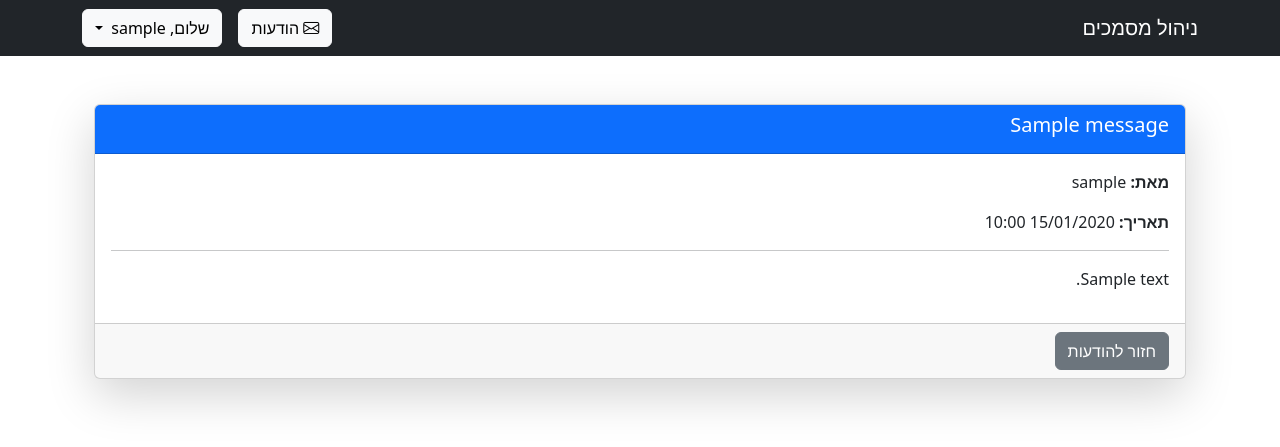
After one commit to lidorbraun/miluimproject, a Flask app: page /message/1 in a window 1280 px wide. The commit adds this page. Shown: the top 447 px of the page. Run offline with Flask 3, Linux system fonts and the light colour scheme; a user stored in the database is signed in; tables that the repository leaves empty hold one stand-in row (values such as "Sample post").

Commit message:
added reports and history

```diff
--- a/routes.py
+++ b/routes.py
@@ -6,6 +6,12 @@ from models import User, db, Document, Request, Message
 from forms import RegistrationForm, LoginForm, UploadForm, UpdatePasswordForm, CommentForm, MessageForm
 from app import app
 import os
+import matplotlib.pyplot as plt
+import io
+import base64
+from datetime import datetime
+from collections import defaultdict
+import matplotlib
 
 
 @app.route("/register", methods=["GET", "POST"])
@@ -245,3 +251,77 @@ def send_message():
         return redirect(url_for("messages"))
 
     return render_template("send_message.html", form=form)
+
+
+@app.route("/message/<int:message_id>")
+@login_required
+def view_message(message_id):
+    message = Message.query.get_or_404(message_id)
+
+    # Ensure the logged-in user is the recipient of the message
+    if message.receiver_id != current_user.id:
+        flash("אין לך גישה להודעה זו.", "danger")
+        return redirect(url_for("messages"))
+
+    # Mark the message as read
+    message.read = True
+    db.session.commit()
+
+    return render_template("view_message.html", message=message)
+
+
+@app.route("/reports")
+@login_required
+def reports():
+    if current_user.role != "Reviewer":
+        flash("Only reviewers can access reports.", "danger")
+        return redirect(url_for("dashboard"))
+
+    # Get all approved and rejected requests
+    approved_requests = Document.query.filter_by(status="Approved").all()
+    rejected_requests = Document.query.filter_by(status="Rejected").all()
+
+    # Process data for graph
+    def count_requests_by_date(requests):
+        data = defaultdict(int)
+        for req in requests:
+            date_key = req.uploaded_at.strftime("%Y-%m-%d")
+            data[date_key] += 1
+        return dict(sorted(data.items()))  # Sort by date
+
+    approved_data = count_requests_by_date(approved_requests)
+    rejected_data = count_requests_by_date(rejected_requests)
+
+    # Create graph with English labels
+    plt.figure(figsize=(10, 5))
+    plt.plot(approved_data.keys(), approved_data.values(), marker="o", linestyle="-", label="Approved", color="green")
+    plt.plot(rejected_data.keys(), rejected_data.values(), marker="o", linestyle="-", label="Rejected", color="red")
+
+    plt.xlabel("Date", fontsize=12)
+    plt.ylabel("Number of Requests", fontsize=12)
+    plt.title("Requests Over Time", fontsize=14)
+    plt.legend()
+    plt.xticks(rotation=45, ha="right")
+
+    # Save graph to memory and convert to base64
+    img = io.BytesIO()
+    plt.savefig(img, format="png", bbox_inches="tight", dpi=100)
+    img.seek(0)
+    graph_url = base64.b64encode(img.getvalue()).decode()
+    img.close()
+
+    return render_template("reports.html", graph_url=graph_url)
+
+
+@app.route("/request_history")
+@login_required
+def request_history():
+    if current_user.role != "Lecturer":
+        flash("Only lecturers can access request history.", "danger")
+        return redirect(url_for("dashboard"))
+
+    # Fetch all documents that have been reviewed
+    reviewed_documents = Document.query.filter(Document.status.in_(["Approved", "Rejected"])).order_by(
+        Document.uploaded_at.desc()).all()
+
+    return render_template("request_history.html", documents=reviewed_documents)
--- a/templates/base.html
+++ b/templates/base.html
@@ -18,6 +18,18 @@
         <a href="{{ url_for('messages') }}" class="btn btn-light me-3">
             <i class="bi bi-envelope"></i> הודעות
         </a>
+
+        {% if current_user.role == "Reviewer" %}
+            <a href="{{ url_for('reports') }}" class="btn btn-light me-3">
+                <i class="bi bi-bar-chart"></i> דוחות
+            </a>
+        {% endif %}
+
+        {% if current_user.is_authenticated and current_user.role == "Lecturer" %}
+            <a href="{{ url_for('request_history') }}" class="btn btn-light me-3">
+                <i class="bi bi-clock-history"></i> היסטוריית בקשות
+            </a>
+        {% endif %}
 
         <div class="dropdown">
             <button class="btn btn-light dropdown-toggle" type="button" data-bs-toggle="dropdown">
--- a/templates/messages.html
+++ b/templates/messages.html
@@ -26,7 +26,11 @@
                     {% for msg in received_messages %}
                     <tr>
                         <td>{{ msg.sender.username }}</td>
-                        <td>{{ msg.subject }}</td>
+                        <td>
+                            <a href="{{ url_for('view_message', message_id=msg.id) }}">
+                                {{ msg.subject }}
+                            </a>
+                        </td>
                         <td>{{ msg.sent_at.strftime('%d/%m/%Y %H:%M') }}</td>
                     </tr>
                     {% else %}
--- /dev/null
+++ b/templates/view_message.html
@@ -0,0 +1,22 @@
+{% extends "base.html" %}
+
+{% block title %} הודעה {% endblock %}
+
+{% block content %}
+<div class="container mt-5">
+    <div class="card shadow-lg">
+        <div class="card-header bg-primary text-white">
+            <h5>{{ message.subject }}</h5>
+        </div>
+        <div class="card-body">
+            <p><strong>מאת:</strong> {{ message.sender.username }}</p>
+            <p><strong>תאריך:</strong> {{ message.sent_at.strftime('%d/%m/%Y %H:%M') }}</p>
+            <hr>
+            <p>{{ message.message }}</p>
+        </div>
+        <div class="card-footer">
+            <a href="{{ url_for('messages') }}" class="btn btn-secondary">חזור להודעות</a>
+        </div>
+    </div>
+</div>
+{% endblock %}
```
Also changed, not shown: templates/reports.html (added, +17 -0 lines), templates/request_history.html (added, +63 -0 lines).
